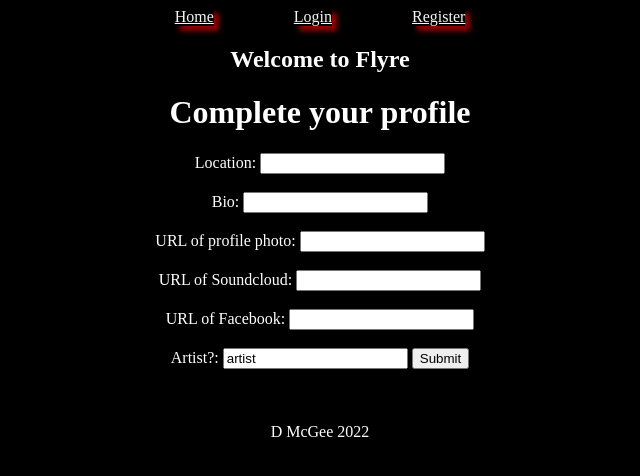
After one commit to Dannydoesdev/flyre, a Flask app: page /complete_profile in a window 1280 px wide. The commit adds this page. Shown: the top 476 px of the page, without its empty margins (320-960 px from the left). Run offline with Flask 2, Linux system fonts and the light colour scheme; some libraries are stand-ins or nearby versions.

Commit message:
Update remaining profile page working - adding to db

```diff
--- a/app.py
+++ b/app.py
@@ -146,10 +146,42 @@ def register_action():
 
     return redirect('/')
 
-
 @app.route('/register')
 def register():
     return render_template('register.html', name=session.get('name'))
 
+@app.route('/complete_profile_action', methods=['POST'])
+def complete_profile_action():
+    conn = psycopg2.connect(DATABASE_URL)
+    cur = conn.cursor()
+    location = request.form.get('location')
+    bio = request.form.get('bio')
+    profile_photo_url = request.form.get('profile_photo_url')
+    soundcloud_url = request.form.get('soundcloud_url')
+    facebook_url = request.form.get('facebook_url')
+    user_type = request.form.get('user_type')
+    # cur.execute('SELECT * from users WHERE email = %s', [email])
+    # email_check = cur.fetchall()
+    id = session.get('id')
+
+    cur.execute('UPDATE users SET(location, bio, profile_photo_url, soundcloud_url, facebook_url, user_type) = (%s, %s, %s, %s, %s, %s) WHERE user_id = %s', (location, bio, profile_photo_url, soundcloud_url, facebook_url, user_type, id))
+
+    # session['name'] = name
+    # session['email'] = email
+
+    conn.commit()
+
+    # cur.execute('SELECT user_id from users where email = %s', [email])
+    # response = cur.fetchone()
+    # print('testing result')
+    conn.close()
+
+    return redirect('/')
+
+@app.route('/complete_profile')
+def complete_profile():
+    return render_template('complete_profile.html', name=session.get('name'))
+
+
 if __name__ == '__main__':
     app.run(debug=True)
--- a/templates/artist.html
+++ b/templates/artist.html
@@ -5,6 +5,7 @@
 {% if current_user == 'yep' %}
 
 <h1>Welcome to your page</h1>
+<a href="/complete_profile">Complete profile</a>
 
 {% endif %}
 
--- /dev/null
+++ b/templates/complete_profile.html
@@ -0,0 +1,23 @@
+{% extends "base.html" %}
+
+{% block content %}
+<h1>Complete your profile</h1>
+<div>
+    <form action="/complete_profile_action" method="POST">
+        Location: <input type="text" name="location" required><br><br>
+        Bio: <input type="text" name="bio" required><br><br>
+        URL of profile photo: <input type="text" name="profile_photo_url"><br><br>
+        URL of Soundcloud: <input type="text" name="soundcloud_url"><br><br>
+        URL of Facebook: <input type="text" name="facebook_url"><br><br>
+        Artist?: <input type="text" name="user_type" value="artist">
+        <input type="submit" value="Submit">
+    </form>
+</div>
+{% endblock %}
+
+location TEXT,
+    bio TEXT,
+    profile_photo_url TEXT,
+    soundcloud_url TEXT,
+    facebook_url TEXT,
+    user_type TEXT
```
